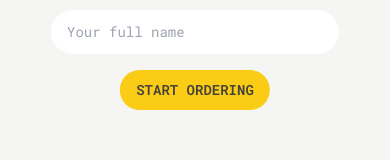
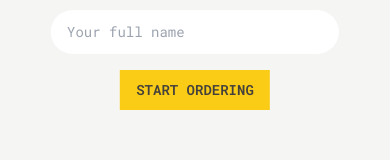
Before and after one commit to sofianeberkane202/fast-delevry-pizza, a React (Vite) app: page / in a window 390 px wide. Shown: the part 314-474 px from the top of the page. Built offline with nearby package versions, Linux system fonts and the light colour scheme.

Commit message:
update rounded style

```diff
--- a/src/ui/Button.jsx
+++ b/src/ui/Button.jsx
@@ -2,7 +2,7 @@
 import PropTypes from "prop-types";
 import { Link } from "react-router-dom";
 function Button({ type, style, to, children }) {
-  const base = `rounded-full bg-yellow-400
+  const base = `sm:rounded-full bg-yellow-400
   text-sm sm:text-base font-semibold uppercase text-stone-700
   transition-colors duration-300 hover:bg-yellow-500`;
 
```
